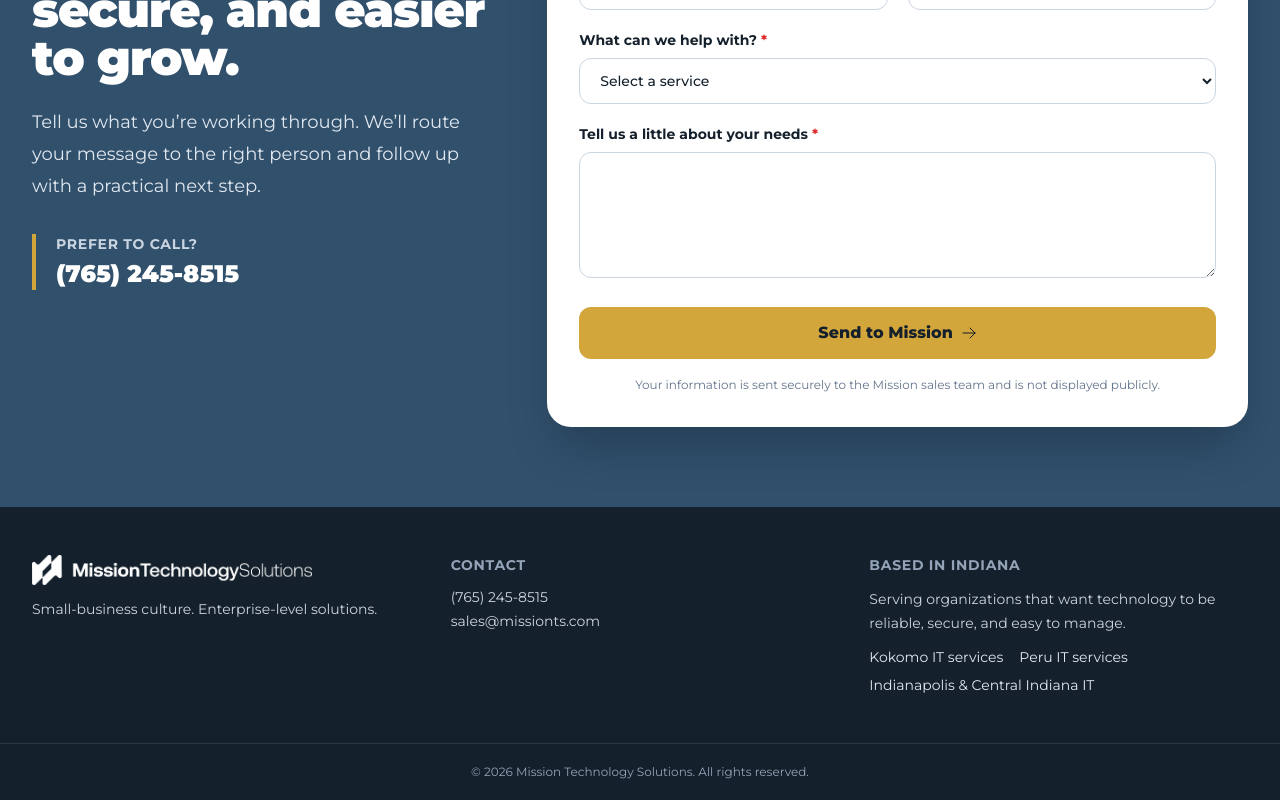
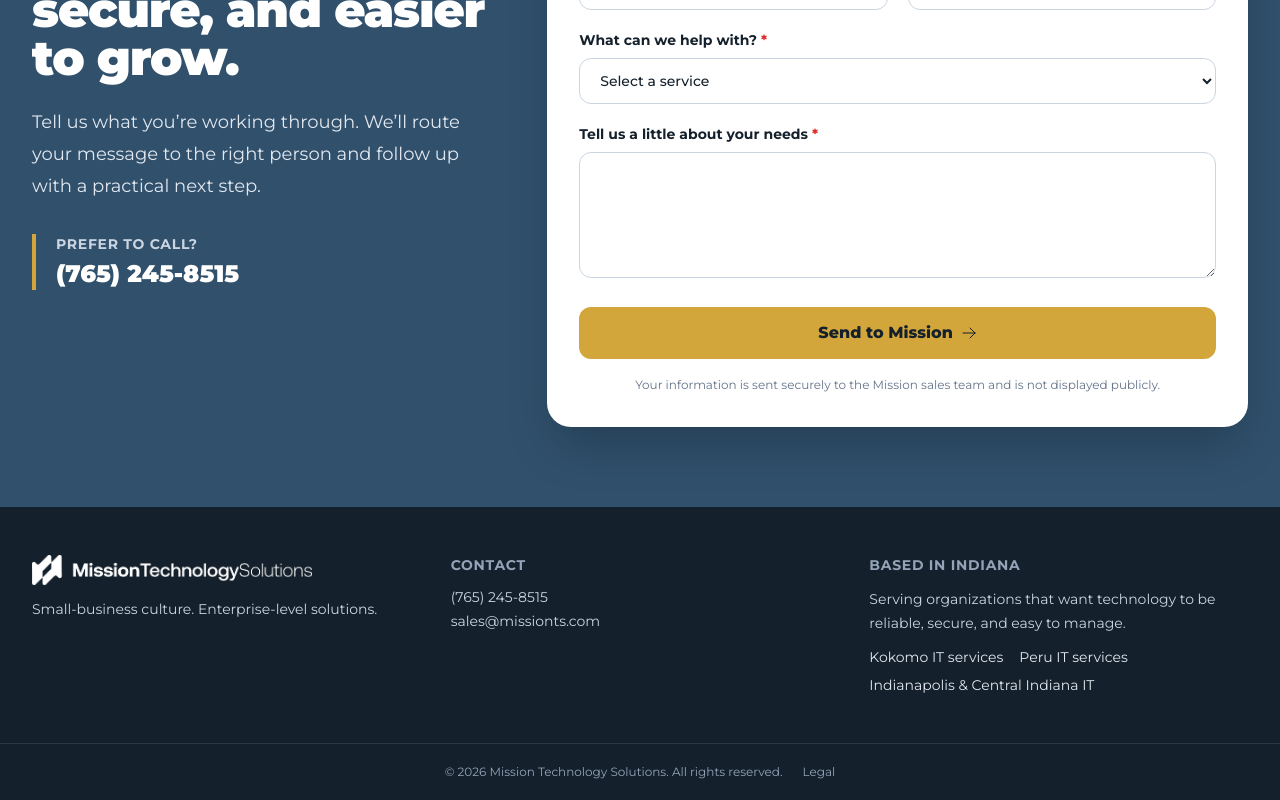
Before and after one commit to MissionTS/mts-site, a Next.js app: page / in a window 1280 px wide. Shown: the part 7034-7834 px from the top of the page. Built offline with nearby package versions, Linux system fonts and the light colour scheme.

Commit message:
Link legal terms from footer

```diff
--- a/components/SiteFooter.tsx
+++ b/components/SiteFooter.tsx
@@ -26,7 +26,7 @@ export function SiteFooter() {
           <nav aria-label="Local IT services" className="mt-3 flex flex-wrap gap-x-4 gap-y-2 text-sm text-slate-200"><Link href="/kokomo-in" className="underline-offset-4 hover:underline">Kokomo IT services</Link><Link href="/peru-in" className="underline-offset-4 hover:underline">Peru IT services</Link><Link href="/managed-it-central-indiana#service-area" className="underline-offset-4 hover:underline">Indianapolis & Central Indiana IT</Link></nav>
         </div>
       </div>
-      <div className="border-t border-white/10 px-6 py-5 text-center text-xs text-slate-400">© {new Date().getFullYear()} Mission Technology Solutions. All rights reserved.</div>
+      <div className="flex flex-col items-center justify-center gap-3 border-t border-white/10 px-6 py-5 text-center text-xs text-slate-400 sm:flex-row sm:gap-5"><span>© {new Date().getFullYear()} Mission Technology Solutions. All rights reserved.</span><Link href="/legal" className="underline-offset-4 hover:text-white hover:underline">Legal</Link></div>
     </footer>
   );
 }
```
Also changed, not shown: app/sitemap.ts (line endings or trailing spaces).
